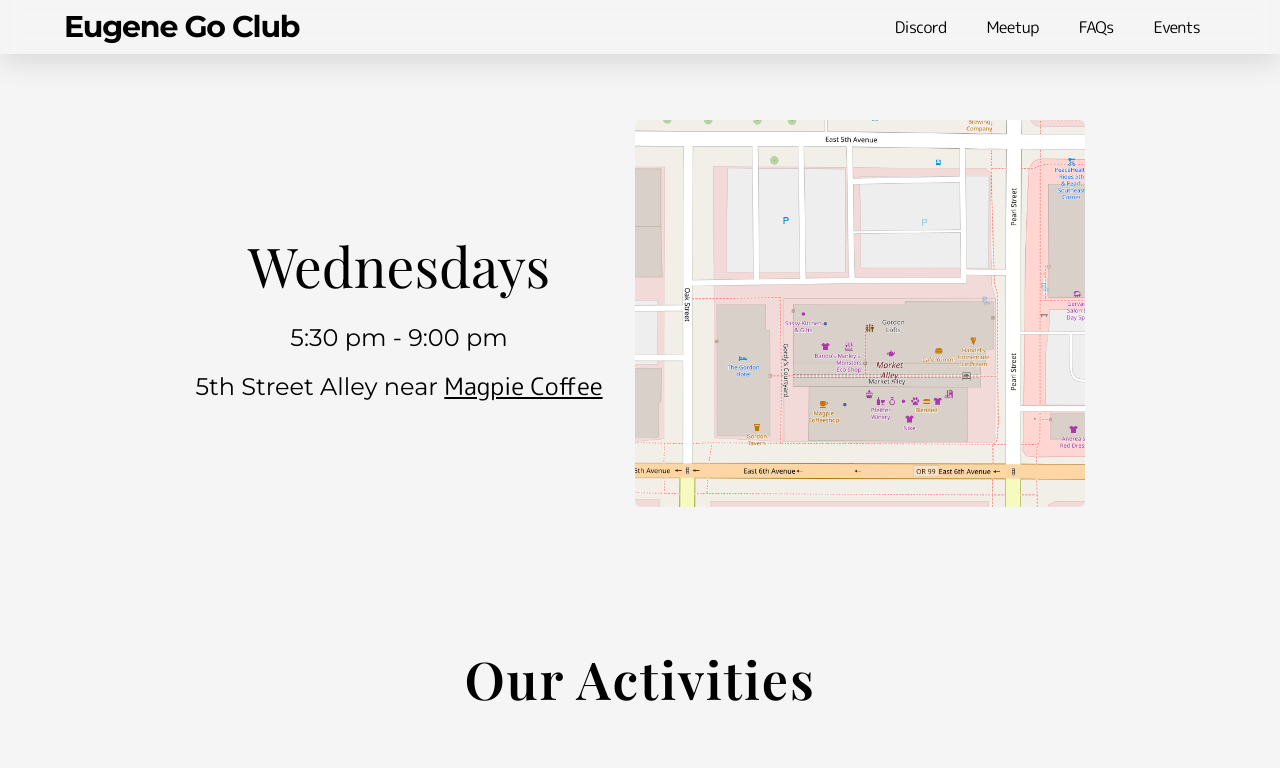
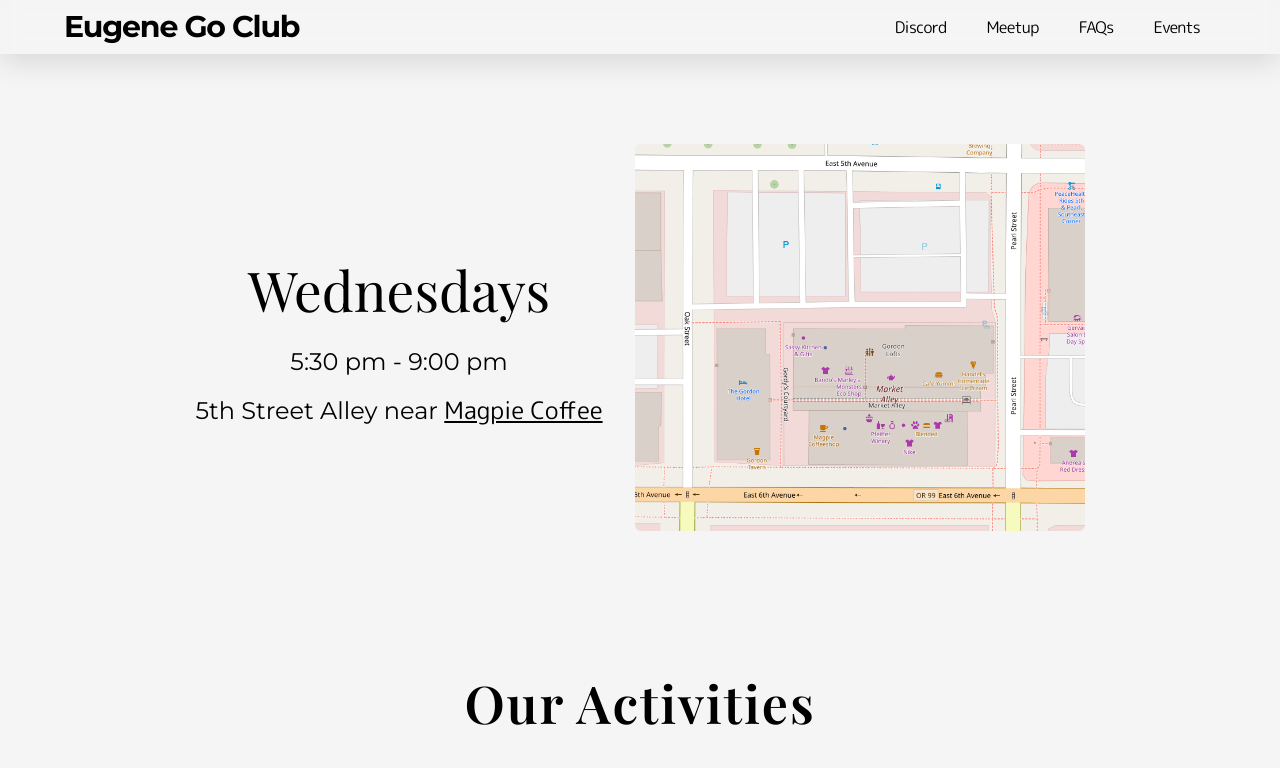
Before and after one commit to hnakae/go-club, a Next.js app: page / in a window 1280 px wide. Shown: the top 768 px of the page. Built offline with nearby package versions, Linux system fonts and the light colour scheme; a web font is replaced by a local one.

Commit message:
fix spacing after fixed nav

```diff
--- a/src/app/_components/meetup-info.tsx
+++ b/src/app/_components/meetup-info.tsx
@@ -7,7 +7,7 @@
     // bg-gradient-to-b from-blue-500 to-sky-300
     // bg-[url('/assets/images/cover.jpg')]  image background
     // bg-[url(/assets/images/background-flipped.png)]
-    <div className="flex flex-col justify-start items-center mt-6 ">
+    <div className="flex flex-col justify-start items-center mt-12 ">
       {/* <div className=" border-black text-[55px] font-black ">Meetup Info</div> */}
 
       <div className="   text-start h-fit flex items-center justify-center rounded-md ">
```
